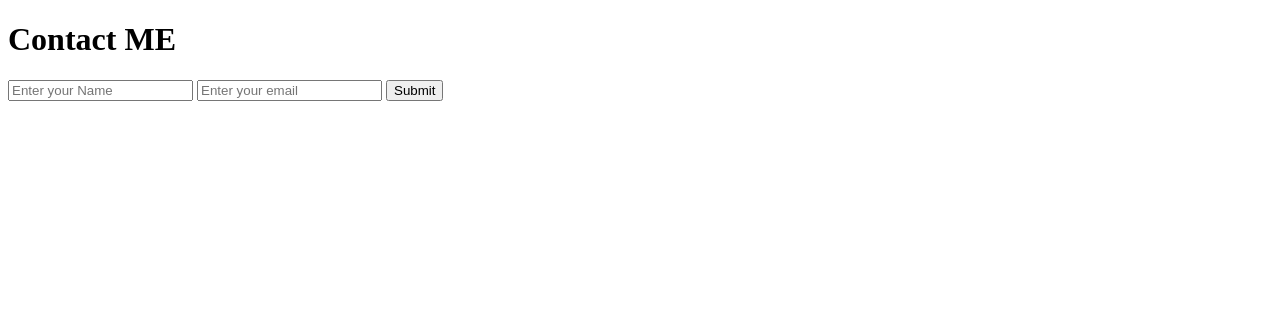
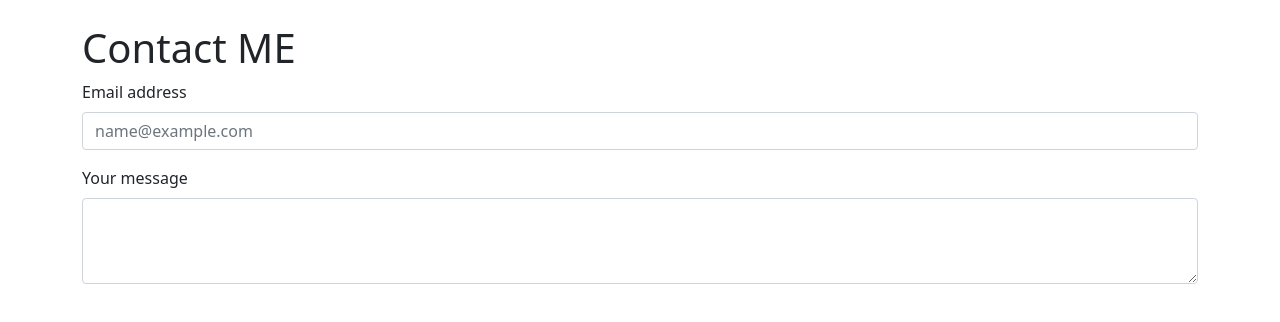
Before and after one commit to abhidatta0/portfolio-example, a plain HTML site: page contact.html in a window 1280 px wide. Drawn offline with nearby package versions, Linux system fonts and the light colour scheme.

Commit message:
better contact page

```diff
--- a/contact.html
+++ b/contact.html
@@ -1,21 +1,42 @@
-<!DOCTYPE html>
+<!doctype html>
 <html lang="en">
+<head>
+    <!-- Required meta tags -->
+    <meta charset="utf-8">
+    <meta name="viewport" content="width=device-width, initial-scale=1">
 
-<head>
-    <meta charset="UTF-8">
-    <meta http-equiv="X-UA-Compatible" content="IE=edge">
-    <meta name="viewport" content="width=device-width, initial-scale=1.0">
-    <title>Contact ME</title>
-</head>
+    <!-- Bootstrap CSS -->
+    <link href="https://cdn.jsdelivr.net/npm/bootstrap@5.0.2/dist/css/bootstrap.min.css" rel="stylesheet"
+        integrity="sha384-EVSTQN3/azprG1Anm3QDgpJLIm9Nao0Yz1ztcQTwFspd3yD65VohhpuuCOmLASjC" crossorigin="anonymous">
 
+    <title>Contact Me</title>
+    </head>
 <body>
+<div class="container mt-4">
     <h1>Contact ME</h1>
 
-    <form action="">
-        <input type="text" placeholder="Enter your Name" />
-        <input type="email" placeholder="Enter your email" />
-        <input type="submit" value="Submit" />
-    </form>
-</body>
+    <div class="mb-3">
+        <label for="exampleFormControlInput1" class="form-label">Email address</label>
+        <input type="email" class="form-control" id="exampleFormControlInput1" placeholder="name@example.com">
+    </div>
+    <div class="mb-3">
+        <label for="exampleFormControlTextarea1" class="form-label">Your message</label>
+        <textarea class="form-control" id="exampleFormControlTextarea1" rows="3"></textarea>
+    </div>
+    </div>
 
+
+    <!-- Optional JavaScript; choose one of the two! -->
+
+    <!-- Option 1: Bootstrap Bundle with Popper -->
+    <script src="https://cdn.jsdelivr.net/npm/bootstrap@5.0.2/dist/js/bootstrap.bundle.min.js"
+        integrity="sha384-MrcW6ZMFYlzcLA8Nl+NtUVF0sA7MsXsP1UyJoMp4YLEuNSfAP+JcXn/tWtIaxVXM"
+        crossorigin="anonymous"></script>
+
+    <!-- Option 2: Separate Popper and Bootstrap JS -->
+    <!--
+                                    <script src="https://cdn.jsdelivr.net/npm/@popperjs/core@2.9.2/dist/umd/popper.min.js" integrity="sha384-IQsoLXl5PILFhosVNubq5LC7Qb9DXgDA9i+tQ8Zj3iwWAwPtgFTxbJ8NT4GN1R8p" crossorigin="anonymous"></script>
+                                    <script src="https://cdn.jsdelivr.net/npm/bootstrap@5.0.2/dist/js/bootstrap.min.js" integrity="sha384-cVKIPhGWiC2Al4u+LWgxfKTRIcfu0JTxR+EQDz/bgldoEyl4H0zUF0QKbrJ0EcQF" crossorigin="anonymous"></script>
+                                    -->
+    </body>
 </html>
```
